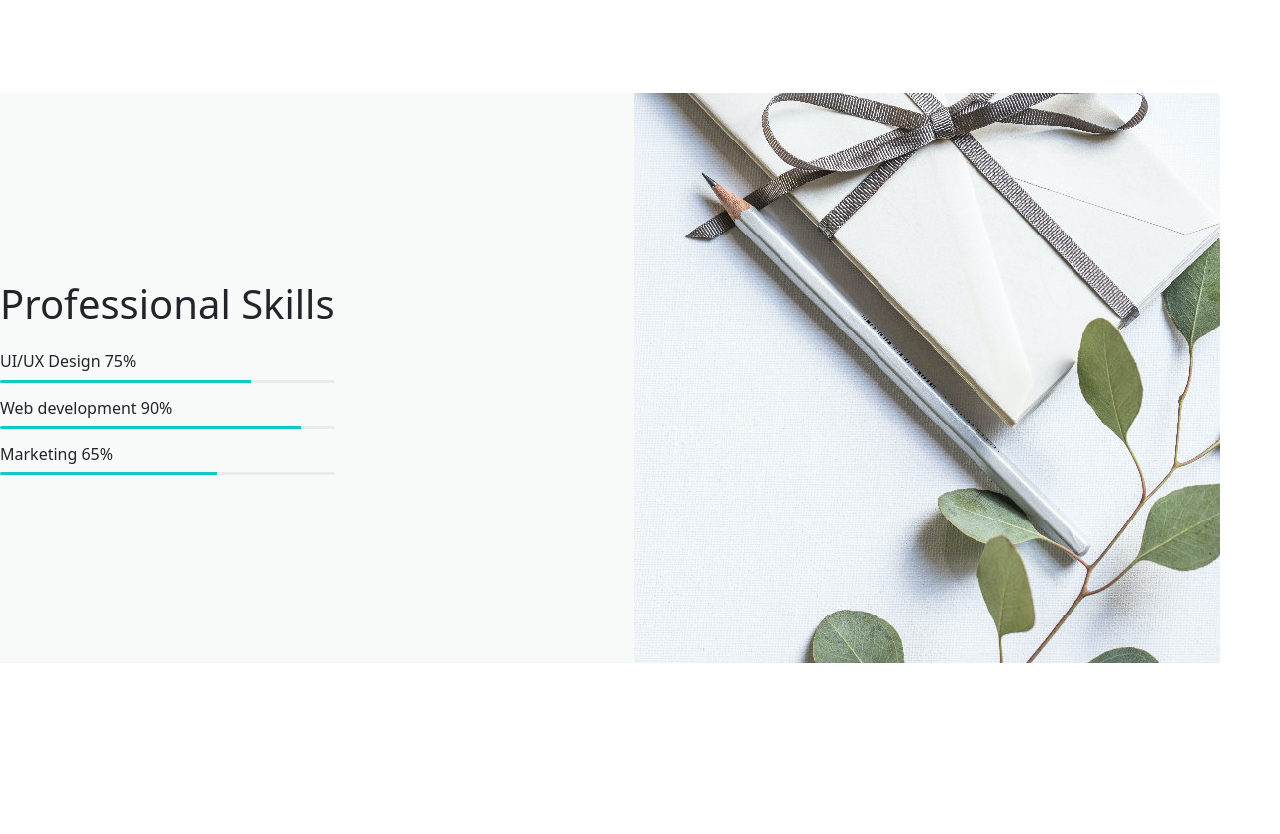
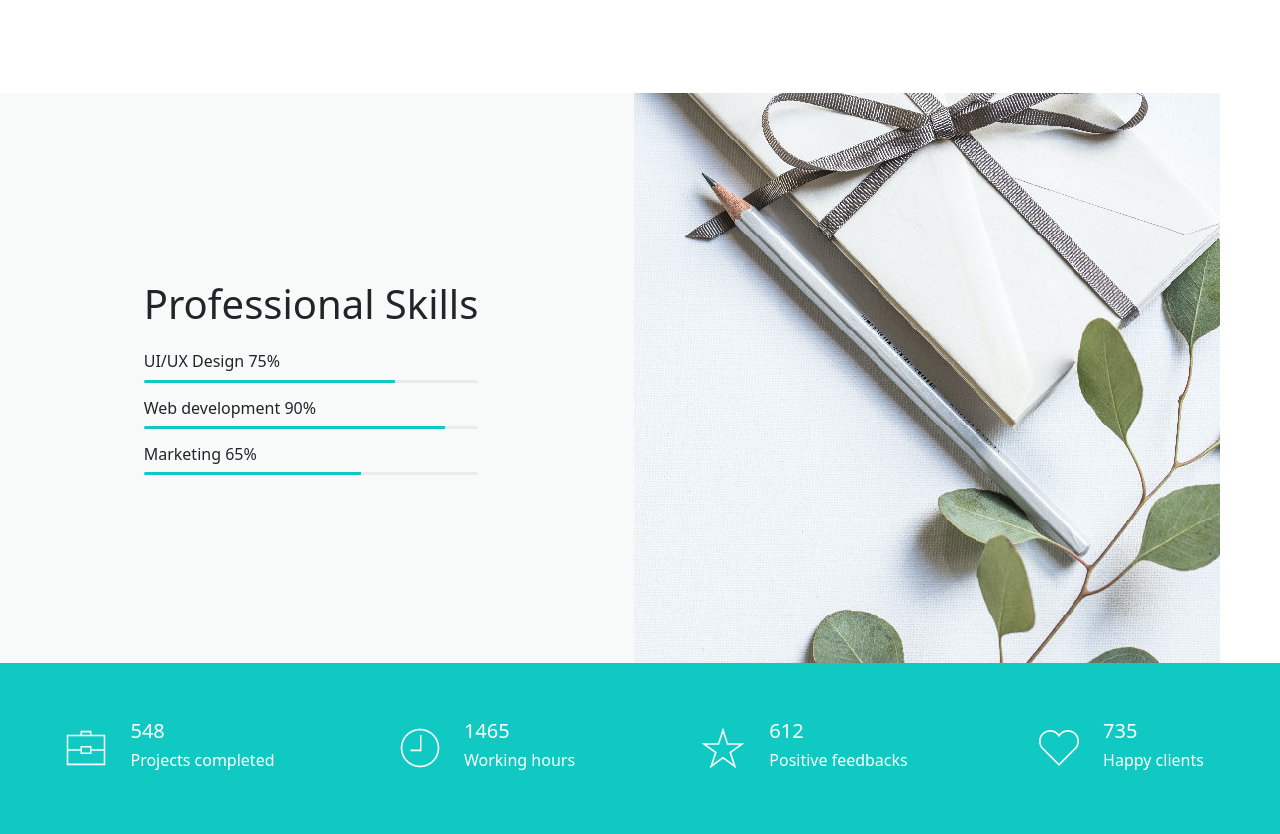
Before and after one commit to gatecol/Piroll, a website: page index.html in a window 1280 px wide. Shown: the part 1039-1873 px from the top of the page. Before the commit the page ends 1702 px from the top, so only its background shows below. Drawn offline with nearby package versions, Linux system fonts and the light colour scheme.

Commit message:
added numbers

```diff
--- a/index.html
+++ b/index.html
@@ -67,7 +67,7 @@
     <div class="skills">
         <div class="container-fluid p-0">
             <div class="row row-cols-md-2 row-cols-1">
-                <div class="col d-flex align-items-center py-5 info">
+                <div class="col d-flex align-items-center justify-content-center py-5 info">
                     <div>
                         <h1>Professional Skills</h1>
 
@@ -103,6 +103,44 @@
         </div>
     </div>
 
+    <div class="numbers">
+        <div class="container-fluid">
+            <div class="row row-cols-md-4 row-cols-2">
+                <div class="col d-flex align-items-center justify-content-center py-md-5 my-2">
+                    <img src="images/portfolio.png" class="img-fluid px-4" alt="portfolio">
+                    <div>
+                        <h5>548</h5>
+                        <h6>Projects completed</h6>
+                    </div>
+                </div>
+
+                <div class="col d-flex align-items-center justify-content-center py-md-5">
+                    <img src="images/clock.png" class="img-fluid px-4" alt="portfolio">
+                    <div>
+                        <h5>1465</h5>
+                        <h6>Working hours</h6>
+                    </div>
+                </div>
+
+                <div class="col d-flex align-items-center justify-content-center py-md-5">
+                    <img src="images/star.png" class="img-fluid px-4" alt="portfolio">
+                    <div>
+                        <h5>612</h5>
+                        <h6>Positive feedbacks</h6>
+                    </div>
+                </div>
+
+                <div class="col d-flex align-items-center justify-content-center py-md- 5">
+                    <img src="images/like.png" class="img-fluid px-4" alt="portfolio">
+                    <div>
+                        <h5>735</h5>
+                        <h6>Happy clients</h6>
+                    </div>
+                </div>
+            </div>
+        </div>
+    </div>
+
     <script src="https://cdn.jsdelivr.net/npm/bootstrap@5.1.3/dist/js/bootstrap.bundle.min.js"
         integrity="sha384-ka7Sk0Gln4gmtz2MlQnikT1wXgYsOg+OMhuP+IlRH9sENBO0LRn5q+8nbTov4+1p" crossorigin="anonymous">
     </script>
--- a/scss/styles.scss
+++ b/scss/styles.scss
@@ -32,3 +32,15 @@ body {
 .info {
     background-color: #f8f9f9;
 }
+
+.numbers {
+    background-color: #10c9c3;
+
+    h6 {
+        color: white;
+    }
+
+    h5 {
+        color: white;
+    }
+}
```
Also changed, not shown: css/styles.css, images/clock.png (added), images/like.png (added), images/portfolio.png (added), images/star.png (added).
